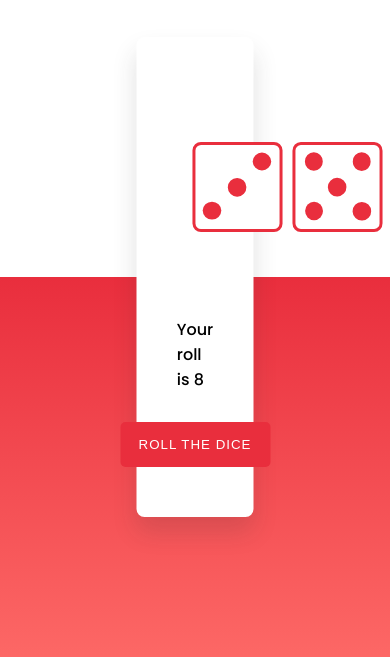
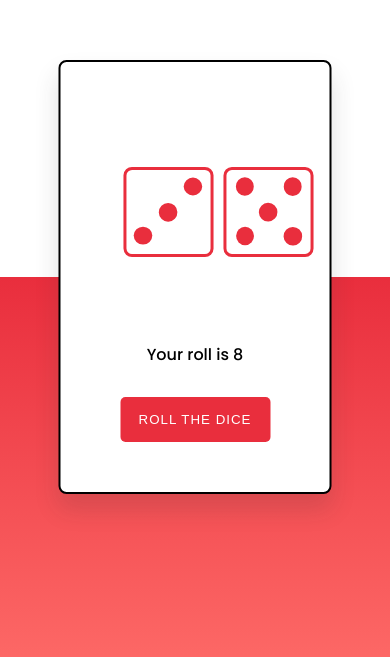
Before and after one commit to thsanki/dice-p, a website: page index.html in a window 390 px wide. Shown: the part 145-802 px from the top of the page. Drawn offline with Linux system fonts and the light colour scheme.

Commit message:
Update style.css

```diff
--- a/style.css
+++ b/style.css
@@ -26,6 +26,7 @@ img{
     background-color: #ffffff;
     box-shadow: 0 15px 25px rgba(50,50,50,0.15);
     border-radius: 8px;
+     border: 2px solid black;
     display: flex;
     flex-direction: column;
     align-items: center;
@@ -67,3 +68,11 @@ button{
         transform: rotate(8deg);
     }
 }
+
+
+@media screen and (max-width: 768px) {
+    .container{
+        width: 70%;
+        border: 2px solid black;
+    }
+}
```
